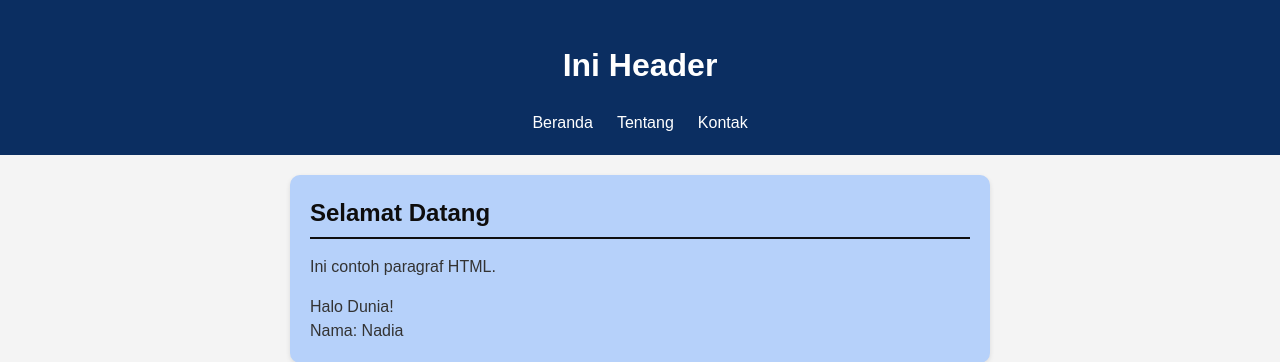
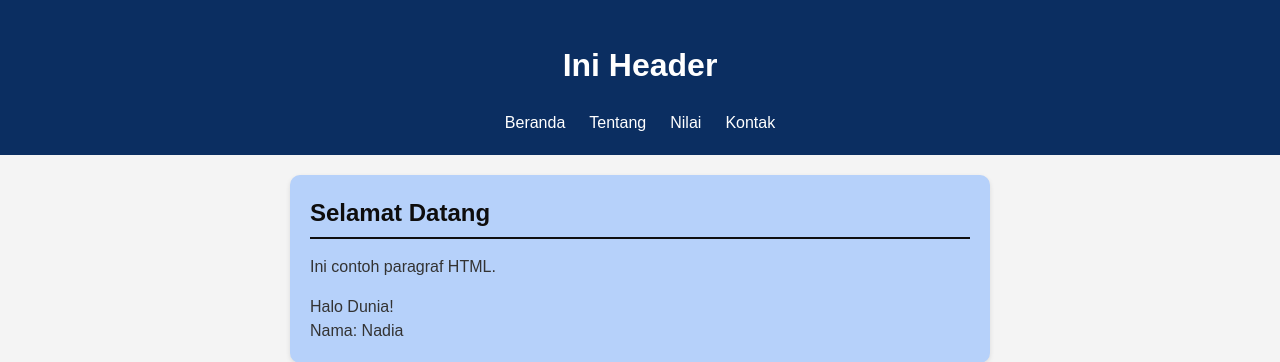
Before and after one commit to 2522500071-NadiaSyadahniePutri/2522500071-PWD-GB1J-2526O, a PHP site: page /pertemuan-06/index.php in a window 1280 px wide. Shown: the top 362 px of the page. Run offline with PHP 8.4, Linux system fonts and the light colour scheme; data that the repository does not hold is empty.

Commit message:
skrip php hello world

```diff
--- a/pertemuan-06/index.php
+++ b/pertemuan-06/index.php
@@ -18,6 +18,7 @@
                 <ul>
                     <li><a href="#home">Beranda</a></li>
                     <li><a href="#about">Tentang</a></li>
+                    <li><a href="ipk">Nilai</a></li>
                     <li><a href="#contact">Kontak</a></li>
                 </ul>
             </nav>
```
